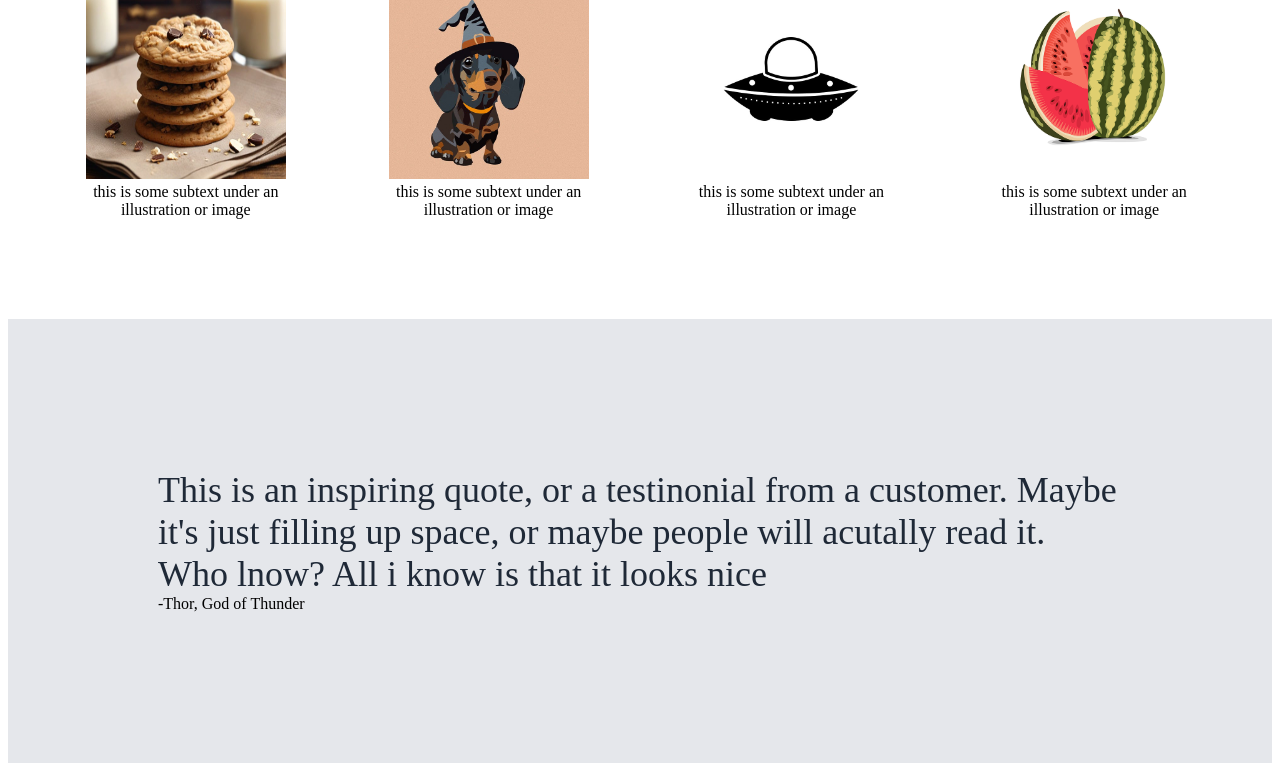
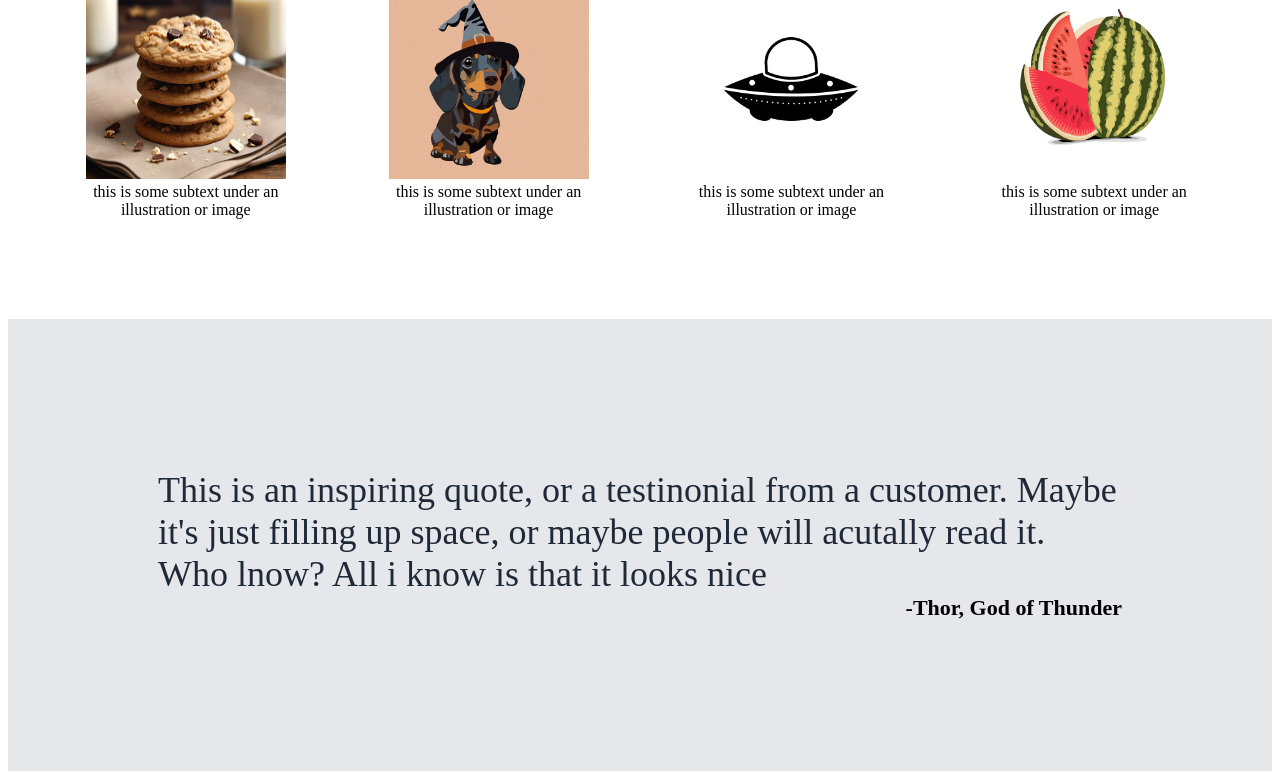
Before and after one commit to bjornrohrer/odin-landingpage, a plain HTML site: page index.html in a window 1280 px wide. Shown: the part 535-1314 px from the top of the page. Drawn offline with Linux system fonts and the light colour scheme.

Commit message:
moved quote author to the right of the page

```diff
--- a/style.css
+++ b/style.css
@@ -99,10 +99,21 @@ button {
 .section-three {
   background-color: #e5e7eb;
   padding: 150px;
+  display: flex;
+  flex-direction: column;
 }
 
 .quote {
   font-size: 36px;
   font-family: italic;
   color: #1f2937;
+  display: flex;
+  align-items: center;
 }
+
+.quote-author {
+  font-size: 22px;
+  font-weight: 900;
+  display: flex;
+  justify-content: right;
+}
```
